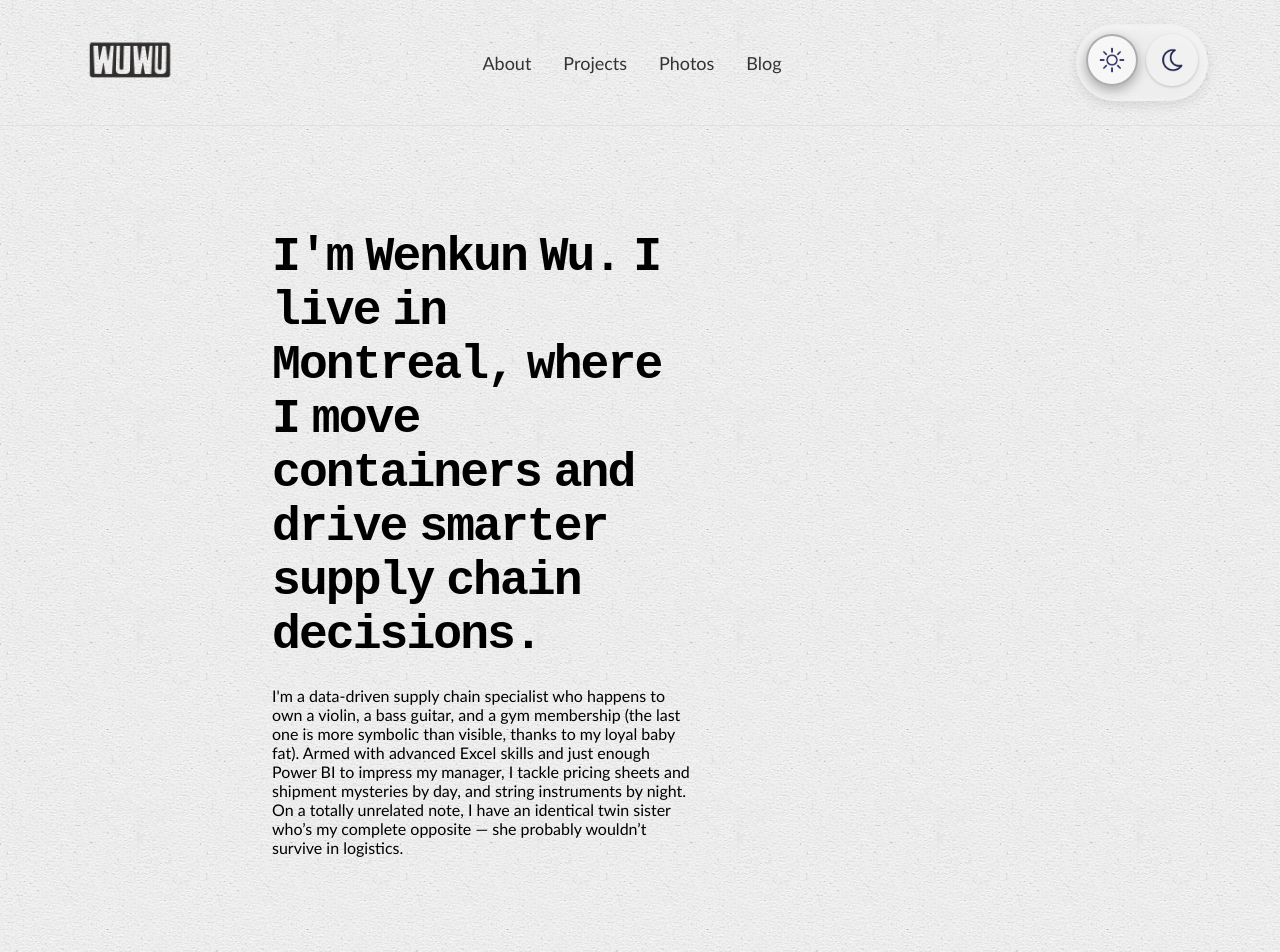
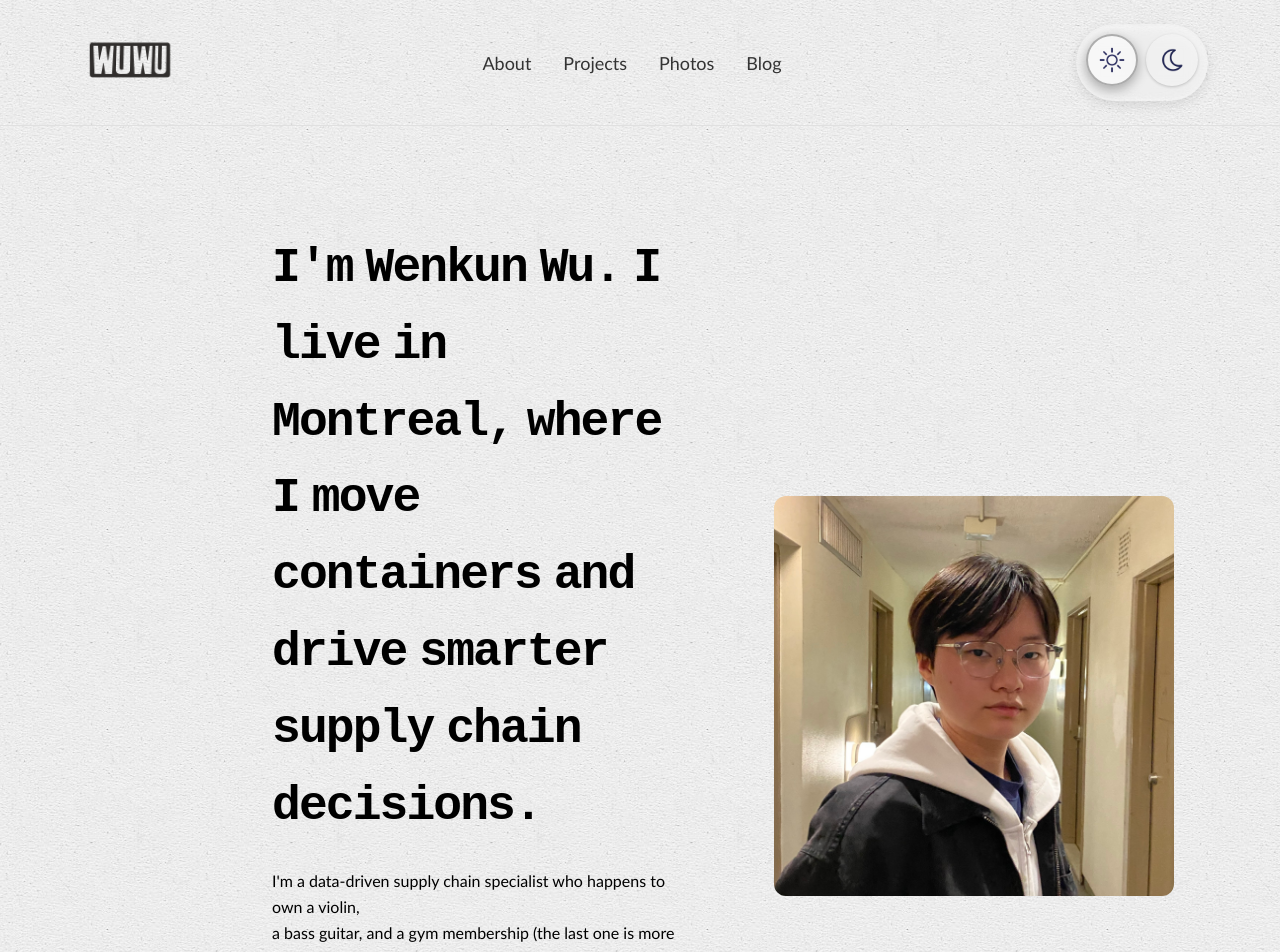
Before and after one commit to Mishimazzz/Wenkun-Wu-Personal-Web, a React (Vite) app in the folder vite-project/: page /about in a window 1280 px wide. Shown: the top 952 px of the page. Built offline with nearby package versions, Linux system fonts and the light colour scheme.

Commit message:
update personal photo

```diff
--- /dev/null
+++ b/vite-project/src/Pages/About.css
@@ -0,0 +1,9 @@
+.rightSection img {
+  width: 400px;
+  height: 400px;
+  border-radius: 12px;
+}
+
+.leftSection {
+  line-height: 1.6;
+}
--- a/vite-project/src/Pages/About.tsx
+++ b/vite-project/src/Pages/About.tsx
@@ -1,5 +1,6 @@
 import React, { useState } from 'react';
 import Header from '../Components/Header'
+import '../Pages/About.css'
 
 function About()
 {
@@ -10,15 +11,17 @@ function About()
       <div className='leftSection'>
         <h1>I'm Wenkun Wu. I live in Montreal, where I move containers and drive smarter supply chain decisions.</h1>
         <p>
-          I'm a data-driven supply chain specialist who happens to own a violin, a bass guitar,
-          and a gym membership (the last one is more symbolic than visible, thanks to my loyal baby fat).
-          Armed with advanced Excel skills and just enough Power BI to impress my manager,
-          I tackle pricing sheets and shipment mysteries by day, and string instruments by night.
-          On a totally unrelated note, I have an identical twin sister who’s my complete opposite —
-          she probably wouldn’t survive in logistics.
+          I'm a data-driven supply chain specialist who happens to own a violin, <br />
+          a bass guitar, and a gym membership (the last one is more symbolic than visible, <br />
+          thanks to my loyal baby fat). Armed with advanced Excel skills and just enough <br />
+          Power BI to impress my manager, I tackle pricing sheets and shipment mysteries by day, <br />
+          and string instruments by night. On a totally unrelated note, I have an identical twin sister <br />
+          who’s my complete opposite — she probably wouldn’t survive in logistics.
         </p>
       </div>
-      <div className='rightSection'></div>
+      <div className='rightSection'>
+          <img src="./public/wenkunwu.jpg" alt="wenkun wu image" />
+      </div>
       </div>
 
       <footer>
```
Also changed, not shown: vite-project/public/wenkunwu.jpg (added).
